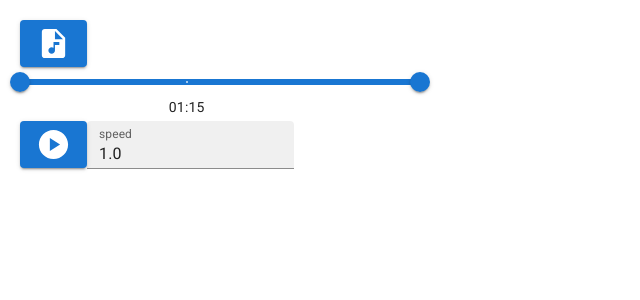
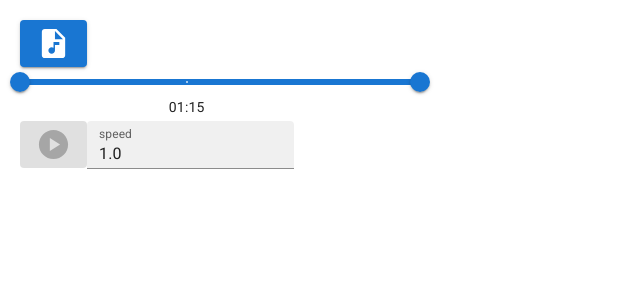
Before and after one commit to ronyhe/slowdowner, a React (Create React App) app: page / in a window 1280 px wide. Shown: the top 300 px of the page, without its empty margins (0-640 px from the left). Built offline with nearby package versions, Linux system fonts and the light colour scheme.

Commit message:
Disabled

```diff
--- a/src/PlayPauseButton.tsx
+++ b/src/PlayPauseButton.tsx
@@ -11,7 +11,7 @@ function PlayButton() {
     return <PlayCircleIcon fontSize='large' />
 }
 
-export type PlayPauseStatus = 'playing' | 'paused'
+export type PlayPauseStatus = 'playing' | 'paused' | 'disabled'
 
 function flipStatus(status: PlayPauseStatus): PlayPauseStatus {
     if (status === 'playing') {
@@ -33,7 +33,12 @@ function PlayPauseButton(props: {
     }
     return (
         <>
-            <Button variant='contained' component='label' onClick={onClick}>
+            <Button
+                variant='contained'
+                component='label'
+                onClick={onClick}
+                disabled={props.status === 'disabled'}
+            >
                 {status === 'playing' ? <PauseButton /> : <PlayButton />}
             </Button>
         </>
--- a/src/Slowdowner.tsx
+++ b/src/Slowdowner.tsx
@@ -22,7 +22,7 @@ function Slowdowner() {
                 start={ZERO}
                 end={{ minutes: 3, seconds: 0 }}
             />
-            <PlayPauseButton status={'paused'} onStatusChange={console.log} />
+            <PlayPauseButton status={'disabled'} onStatusChange={console.log} />
             <SpeedController
                 speed={1.0}
                 onSpeedChange={speed => {
```
